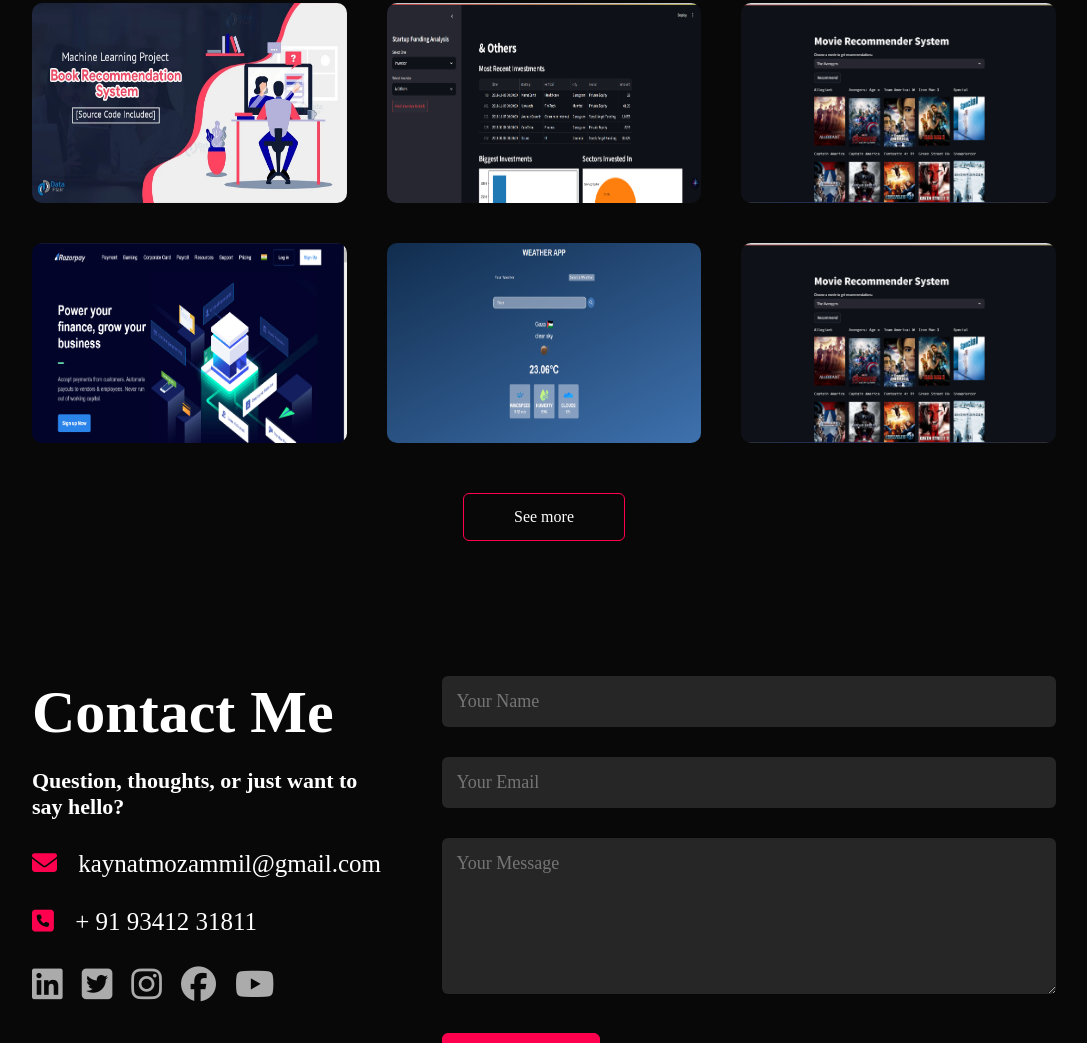
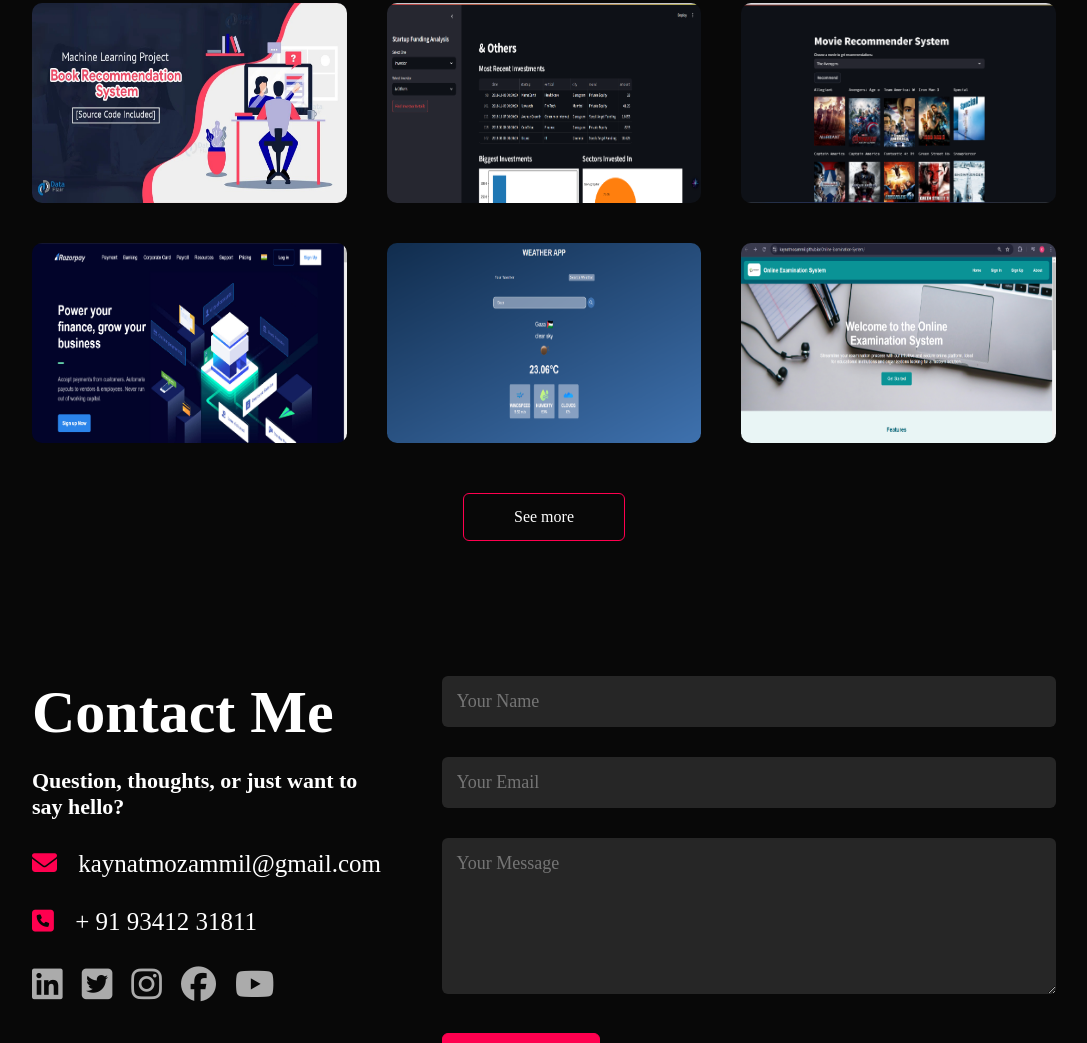
Before and after one commit to kaynatmozammil/kaynat, a plain HTML site: page index.html in a window 1280 px wide. Shown: the part 2361-3404 px from the top of the page, without its empty margins (96-1183 px from the left). Drawn offline with Linux system fonts and the light colour scheme.

Commit message:
add more project

```diff
--- a/index.html
+++ b/index.html
@@ -260,6 +260,7 @@
           Below are the sample Data Analytics projects and Web Development
           Projects
         </h2>
+        <!-- DS Project 1 -->
 
         <div class="projects-list">
           <div class="project">
@@ -277,6 +278,8 @@
               ></a>
             </div>
           </div>
+          <!-- DS Project 2 -->
+
 
           <div class="project">
             <img src="images/start-up.png" alt="" />
@@ -291,6 +294,8 @@
               ></a>
             </div>
           </div>
+          <!-- DS Project 3 -->
+
 
           <div class="project">
             <img src="images/mrs.png" alt="" />
@@ -319,7 +324,7 @@
                 elements like buttons and forms.
               </p>
               <a
-                href="https://github.com/kaynatmozammil/Book-Recommendation-System"
+                href="https://github.com/kaynatmozammil/razorPayClone"
                 ><i class="fa-solid fa-up-right-from-square"></i
               ></a>
             </div>
@@ -335,22 +340,21 @@
                 around the world wide
               </p>
               <a
-                href="https://github.com/kaynatmozammil/Book-Recommendation-System"
+                href="https://kaynatmozammil.github.io/weatherApp/"
                 ><i class="fa-solid fa-up-right-from-square"></i
               ></a>
             </div>
           </div>
           <!-- Web Development 3-->
           <div class="project">
-            <img src="images/mrs.png" alt="" />
+            <img src="images/OES.png" alt="" />
             <div class="layer">
-              <h3>Book-Recommendation-System</h3>
+              <h3>Online-Examination-System</h3>
               <p>
-                About A machine learning project that provides personalized
-                movie recommendations based on user preferences.
+                A web developmet project that provides online examination.
               </p>
               <a
-                href="https://github.com/kaynatmozammil/Book-Recommendation-System"
+                href="https://kaynatmozammil.github.io/Online-Examination-System/"
                 ><i class="fa-solid fa-up-right-from-square"></i
               ></a>
             </div>
```
Also changed, not shown: images/OES.png (added).
